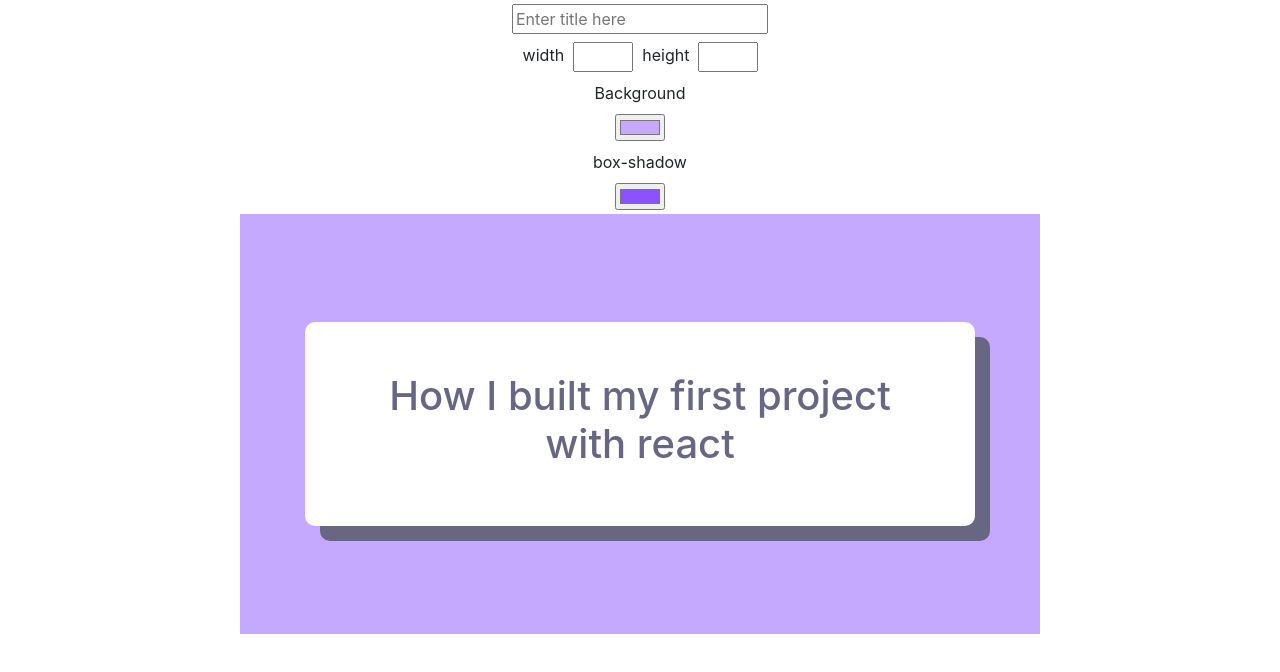
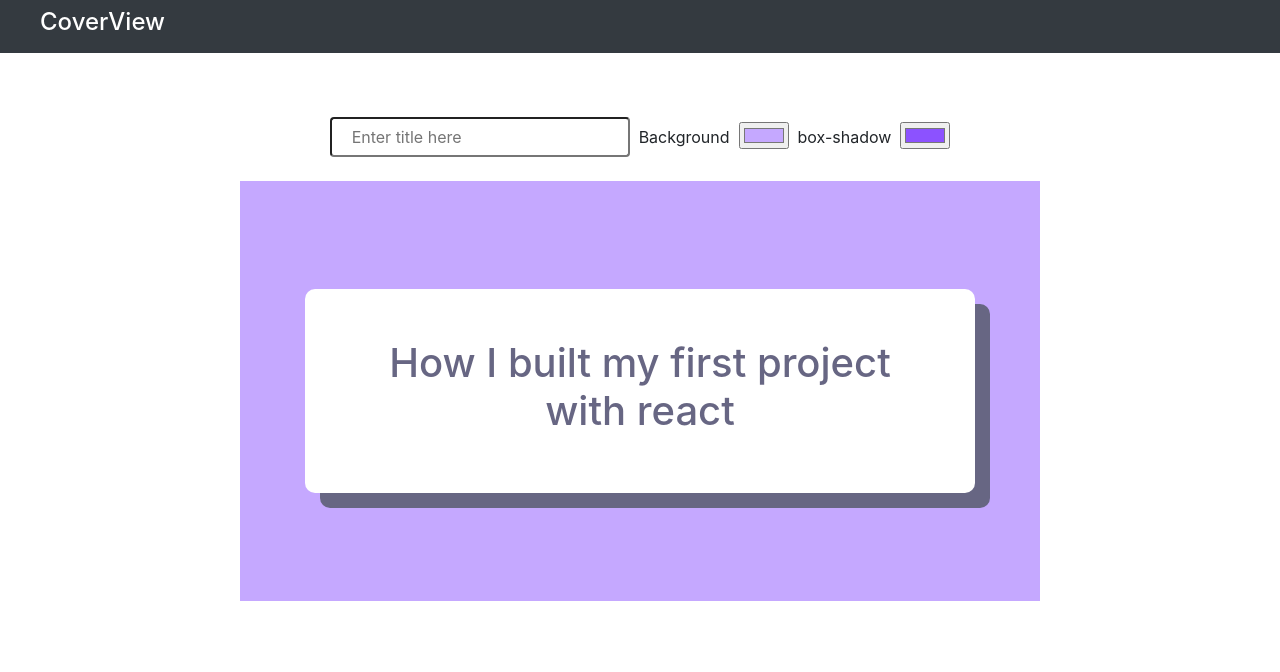
Before and after one commit to rutikwankhade/CoverView, a React (Create React App) app: page / in a window 1280 px wide. Shown: the top 672 px of the page. Built offline with nearby package versions, Linux system fonts and the light colour scheme.

Commit message:
style: added navbar and fixed styling

```diff
--- /dev/null
+++ b/src/components/App.css
@@ -0,0 +1,4 @@
+.navbar{
+    color:#ffffff;
+    padding-left:40px;
+}
--- a/src/components/App.js
+++ b/src/components/App.js
@@ -1,6 +1,6 @@
 import React from 'react';
 import ConfigCover from './ConfigCover';
-
+import Navbar from './Navbar';
 
 class App extends React.Component {
 
@@ -8,6 +8,8 @@ class App extends React.Component {
     render() {
         return (
             <div>
+                <Navbar />
+
                 <ConfigCover />
             </div>
 
--- a/src/components/ConfigCover.css
+++ b/src/components/ConfigCover.css
@@ -1,12 +1,20 @@
 .container{
-    margin:20px;
+    width:auto;
     display:flex;
     flex-direction: column;
 
     justify-content: center;
     align-items: center;
 }
+.inputData{
+    margin:60px 0px 20px 0px;
+}
+label{margin:5px;}
+input{margin:4px;}
 
-label{margin:5px;}
-.input-sm{width:60px;}
-input{margin:4px;}
+.inputTitle{
+    height:40px;
+    width:300px;
+    border-radius:4px;
+    padding-left:20px;
+}
--- a/src/components/ConfigCover.js
+++ b/src/components/ConfigCover.js
@@ -5,8 +5,6 @@ class ConfigCover extends React.Component {
 
     state = {
         title: 'How I built my first project with react',
-        height: 420,
-        width: 800,
         bgcolor: '',
         bxshadow: ''
     };
@@ -15,38 +13,37 @@ class ConfigCover extends React.Component {
         return (
             <div className="container">
 
+                <div className="inputData">
+                    <input type="text" placeholder="Enter title here" className="inputTitle"
+                        onChange={e => this.setState({ title: e.target.value })}></input>
 
-                    <input type="text" placeholder="Enter title here"
-                    onChange={e=>this.setState({title:e.target.value})}></input>
-
-                    <div className="d-flex flex-row">
+                    {/* <div className="d-flex flex-row">
                         <label >width</label>
                         <input type="number" name="width" className="input-sm"
                         onChange={e=>this.setState({width:e.target.value})}></input>
                         <label >height</label>
                         <input type="number" name="height" className="input-sm"
                         onChange={e=>this.setState({height:e.target.value})}></input>
-                    </div>
+                    </div> */}
 
 
                     <label>Background</label>
                     <input type="color" defaultValue="#c5a8ff"
-                    onChange={e=>this.setState({bgcolor:e.target.value})}/>
+                        onChange={e => this.setState({ bgcolor: e.target.value })} />
 
                     <label>box-shadow</label>
                     <input type="color" defaultValue="#8c52ff"
-                    onChange={e=>this.setState({bxshadow:e.target.value})} />
+                        onChange={e => this.setState({ bxshadow: e.target.value })} />
 
 
-
+                </div>
 
 
                 <CoverImage
-                title={this.state.title}
-                bgcolor={this.state.bgcolor}
-                bxshadow={this.state.bxshadow}
-                height={this.state.height}
-                width={this.state.width}
+                    title={this.state.title}
+                    bgcolor={this.state.bgcolor}
+                    bxshadow={this.state.bxshadow}
+
                 />
 
 
--- a/src/components/CoverImage.css
+++ b/src/components/CoverImage.css
@@ -6,8 +6,8 @@
 }
 .cover{
 
-    width:auto;
-    height:auto;
+    width:800px;
+    height:420px;
     background-color: #c5a8ff;
     text-align: center;
 
--- /dev/null
+++ b/src/components/Navbar.js
@@ -0,0 +1,13 @@
+import React from 'react';
+import './App.css';
+
+const Navbar = () => {
+
+    return <nav className="navbar bg-dark"><h4>CoverView</h4></nav>;
+
+
+
+};
+
+
+export default Navbar;
--- a/src/index.js
+++ b/src/index.js
@@ -5,6 +5,6 @@ import App from './components/App';
 
 
 ReactDOM.render(
-    <App/>,
+    <App />,
     document.querySelector('#root')
 );
```
